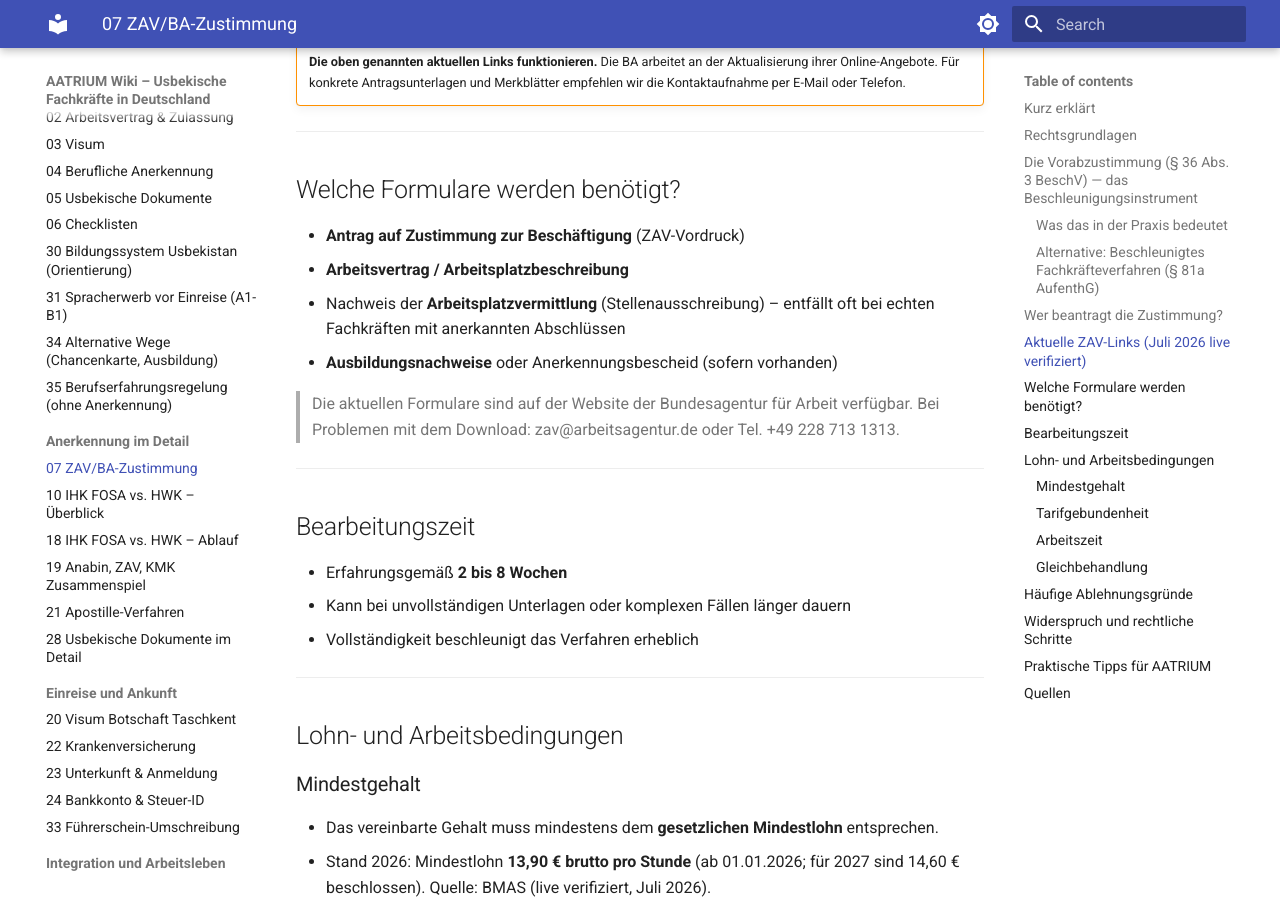
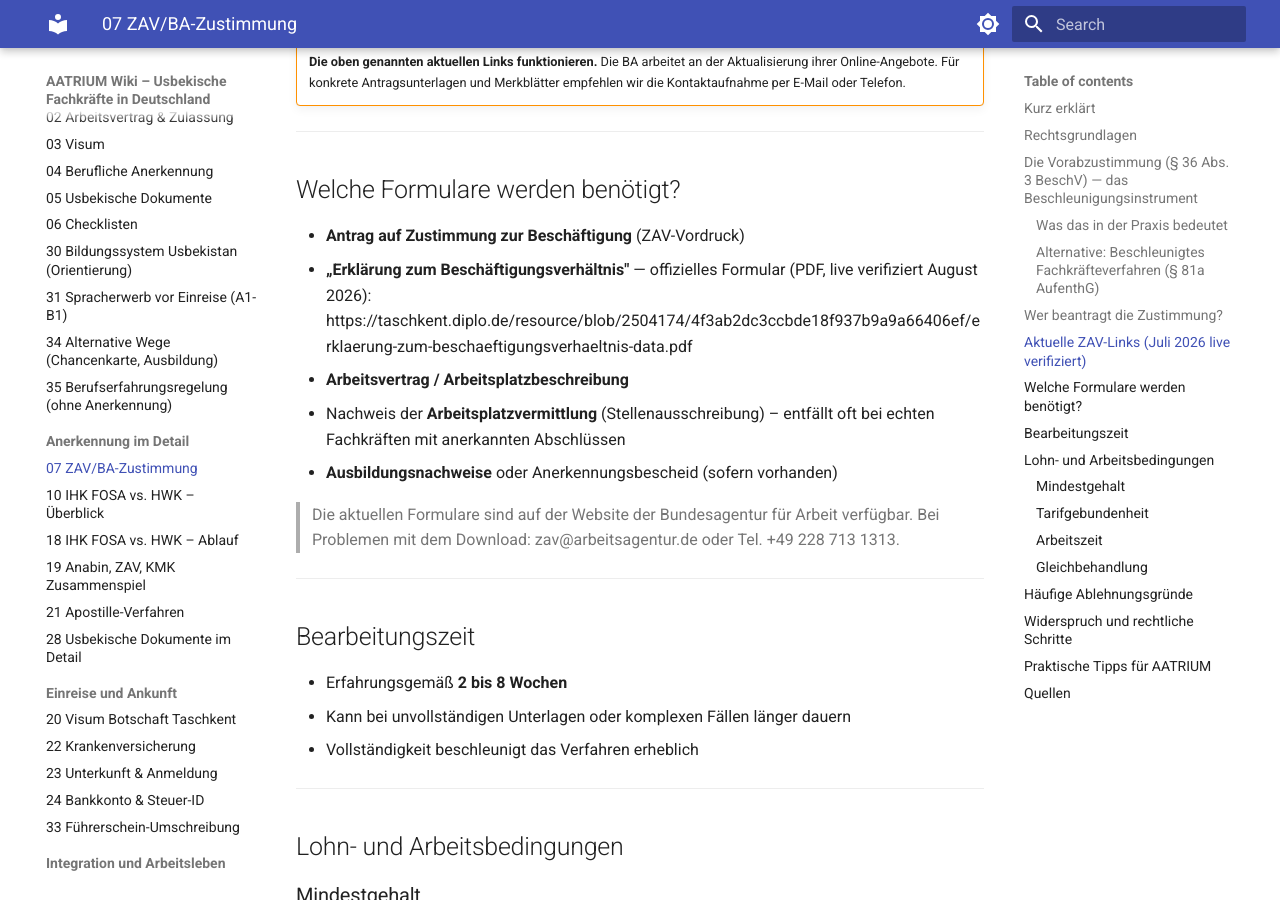
Before and after one commit to benedikt-aatrium/wiki-usbekische-fachkraefte, an MkDocs documentation site: the page built from docs/07_zav_ba_zustimmung.md, in a window 1280 px wide and 900 px high, scrolled down 3264 px. Built offline with MkDocs 1.6.1 and Material for MkDocs 9.7.7, drawn with Linux system fonts in a browser that asks for light colours.

Commit message:
Art. 07: Offizielles Formular 'Erklärung zum Beschäftigungsverhältnis' verlinkt (Botschaft Taschkent, live verifiziert)

```diff
--- a/docs/07_zav_ba_zustimmung.md
+++ b/docs/07_zav_ba_zustimmung.md
@@ -89,6 +89,7 @@ Die ausländische Fachkraft muss dafür nicht persönlich bei der ZAV erscheinen
 ## Welche Formulare werden benötigt?
 
 - **Antrag auf Zustimmung zur Beschäftigung** (ZAV-Vordruck)
+- **„Erklärung zum Beschäftigungsverhältnis"** — offizielles Formular (PDF, live verifiziert August 2026): https://taschkent.diplo.de/resource/blob/2504174/4f3ab2dc3ccbde18f937b9a9a66406ef/erklaerung-zum-beschaeftigungsverhaeltnis-data.pdf
 - **Arbeitsvertrag / Arbeitsplatzbeschreibung**
 - Nachweis der **Arbeitsplatzvermittlung** (Stellenausschreibung) – entfällt oft bei echten Fachkräften mit anerkannten Abschlüssen
 - **Ausbildungsnachweise** oder Anerkennungsbescheid (sofern vorhanden)
```
